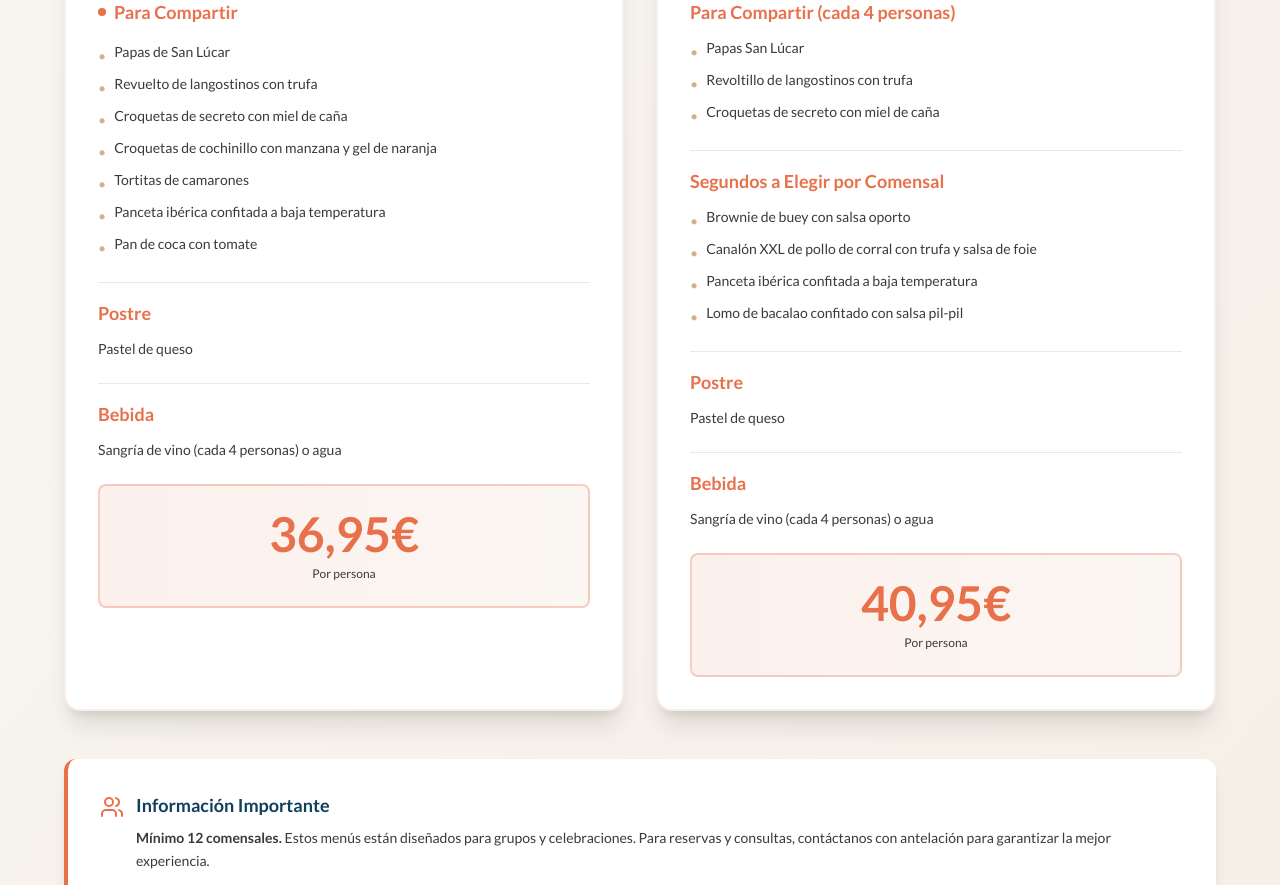
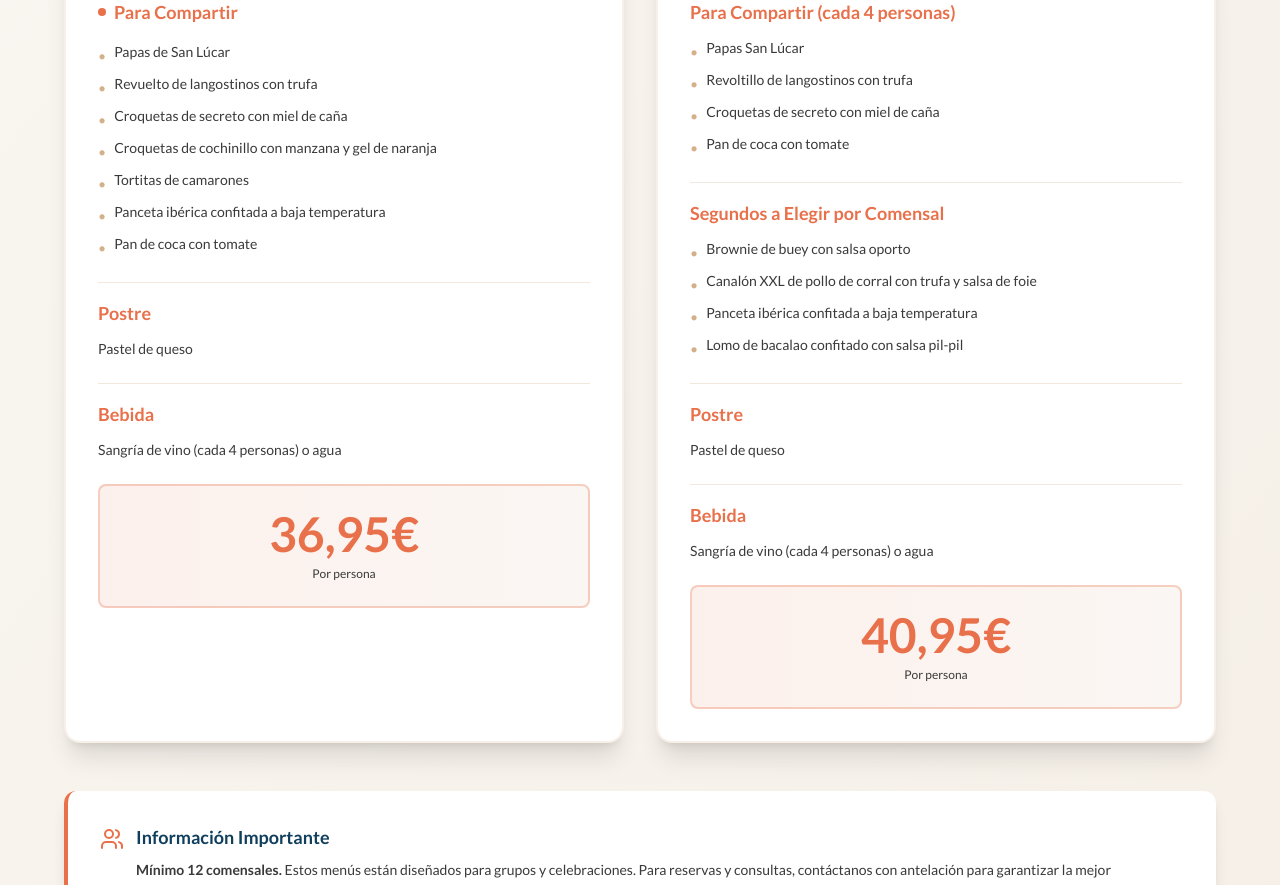
Before and after one commit to yerayhurtado/raco-de-huelva, a Next.js app: page / in a window 1280 px wide. Shown: the part 10380-11265 px from the top of the page. Built offline with nearby package versions, Linux system fonts and the light colour scheme.

Commit message:
Update MenuGrupo.tsx

```diff
--- a/src/app/MenuGrupo/MenuGrupo.tsx
+++ b/src/app/MenuGrupo/MenuGrupo.tsx
@@ -137,6 +137,10 @@ export default function MenusGrupo() {
                     <span className="text-[#D4AF8A] mt-1">•</span>
                     <span>Croquetas de secreto con miel de caña</span>
                   </li>
+                  <li className="flex items-start gap-2">
+                    <span className="text-[#D4AF8A] mt-1">•</span>
+                    <span>Pan de coca con tomate</span>
+                  </li>
                 </ul>
               </div>
 
```
